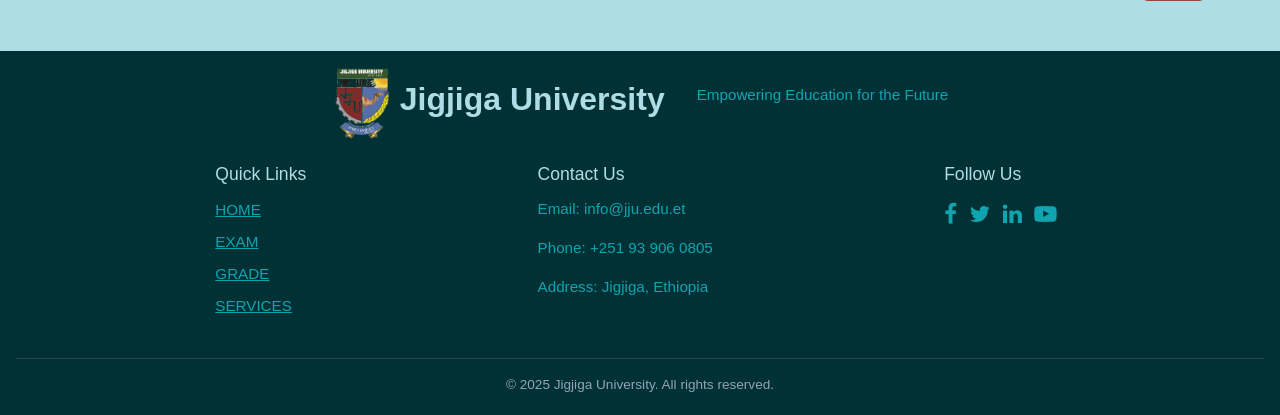
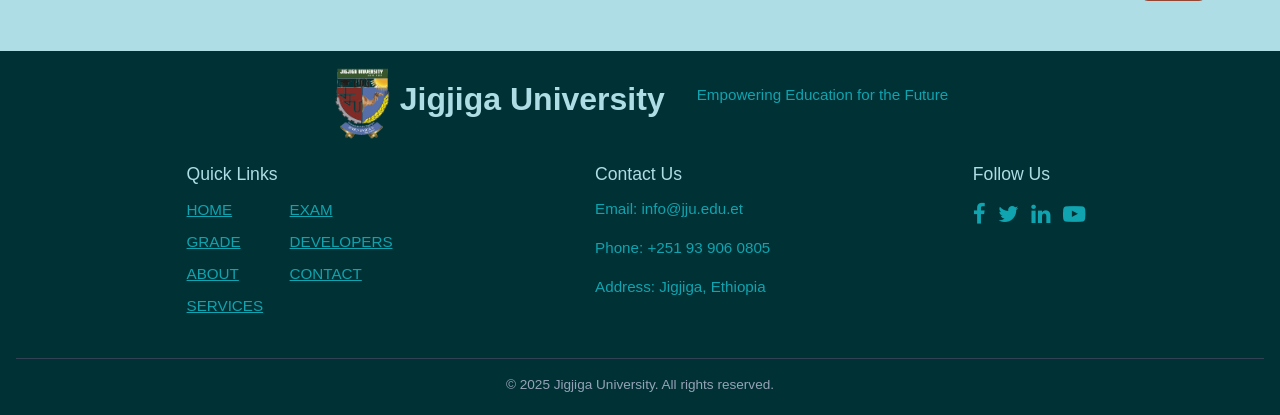
Before and after one commit to abdizahir/JJU-Digital-Exam-System, a PHP site: page /homepage.html in a window 1280 px wide. Shown: the part 3069-3484 px from the top of the page. Run offline with PHP 8.4, Linux system fonts and the light colour scheme; grey boxes labelled with a size stand in for pictures from a placeholder-image service; some libraries are stand-ins or nearby versions.

Commit message:
Fixed bugs

```diff
--- a/css/homePage.css
+++ b/css/homePage.css
@@ -93,13 +93,13 @@ nav {
 }
 
 @media (max-width: 1500px) {
-  li:nth-last-child(2),
-  li:nth-last-child(3) {
+  .nav-menu li:nth-last-child(2),
+  .nav-menu li:nth-last-child(3) {
     display: none;
   }
 }
 @media (max-width: 1300px) {
-  li:nth-last-child(4) {
+  .nav-menu li:nth-last-child(4) {
     display: none;
   }
 }
@@ -492,8 +492,7 @@ nav {
   font-size: 0.85rem;
   color: #94a3b8;
 }
-.footer-section.links {
+.footer-section.links ul {
+  display: grid;
+  grid-template-columns: 1fr 1fr;
 }
-.footer-section.links ul {
-  display: inline-block;
-}
```
Also changed, not shown: img/workspace.png (added).
